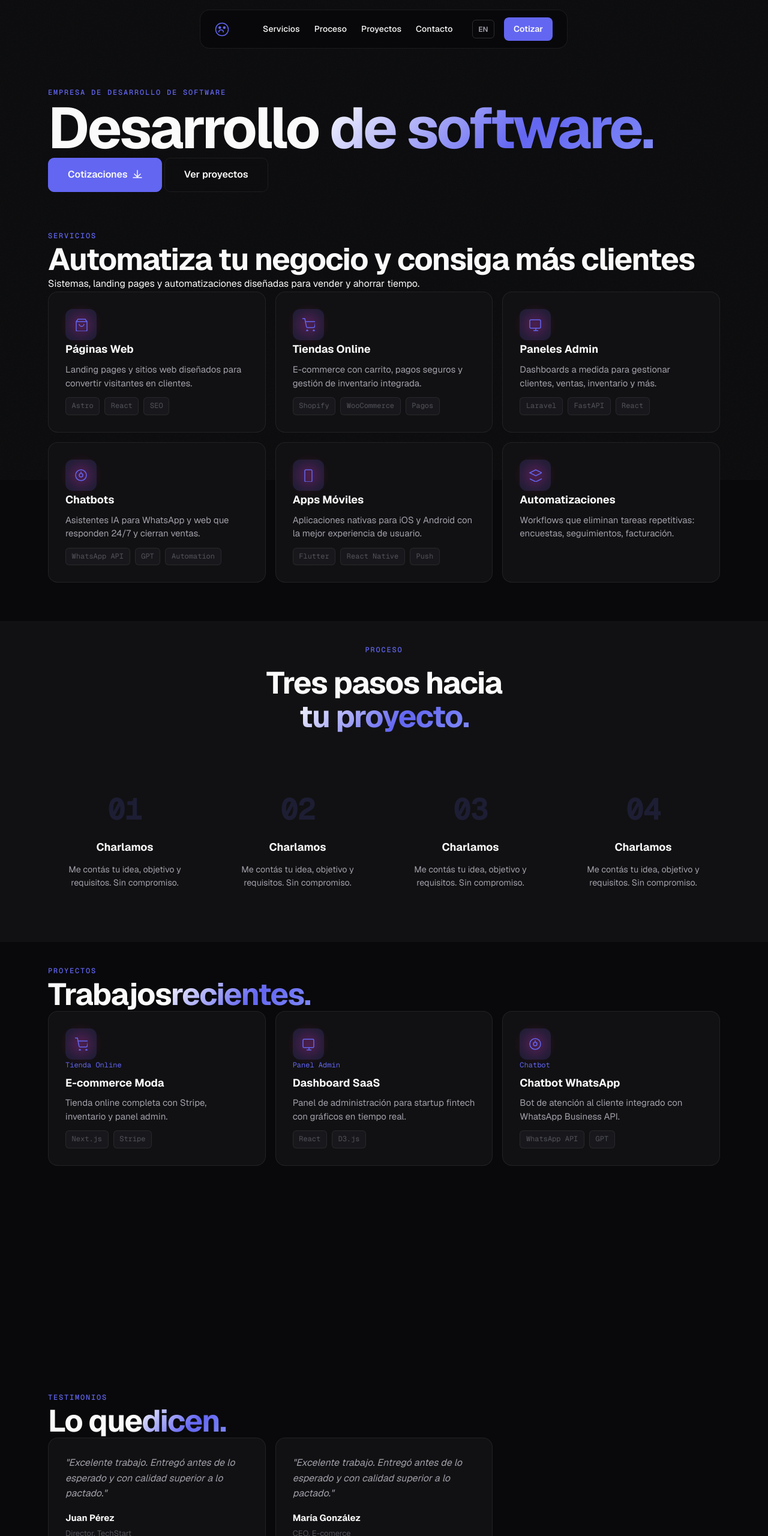
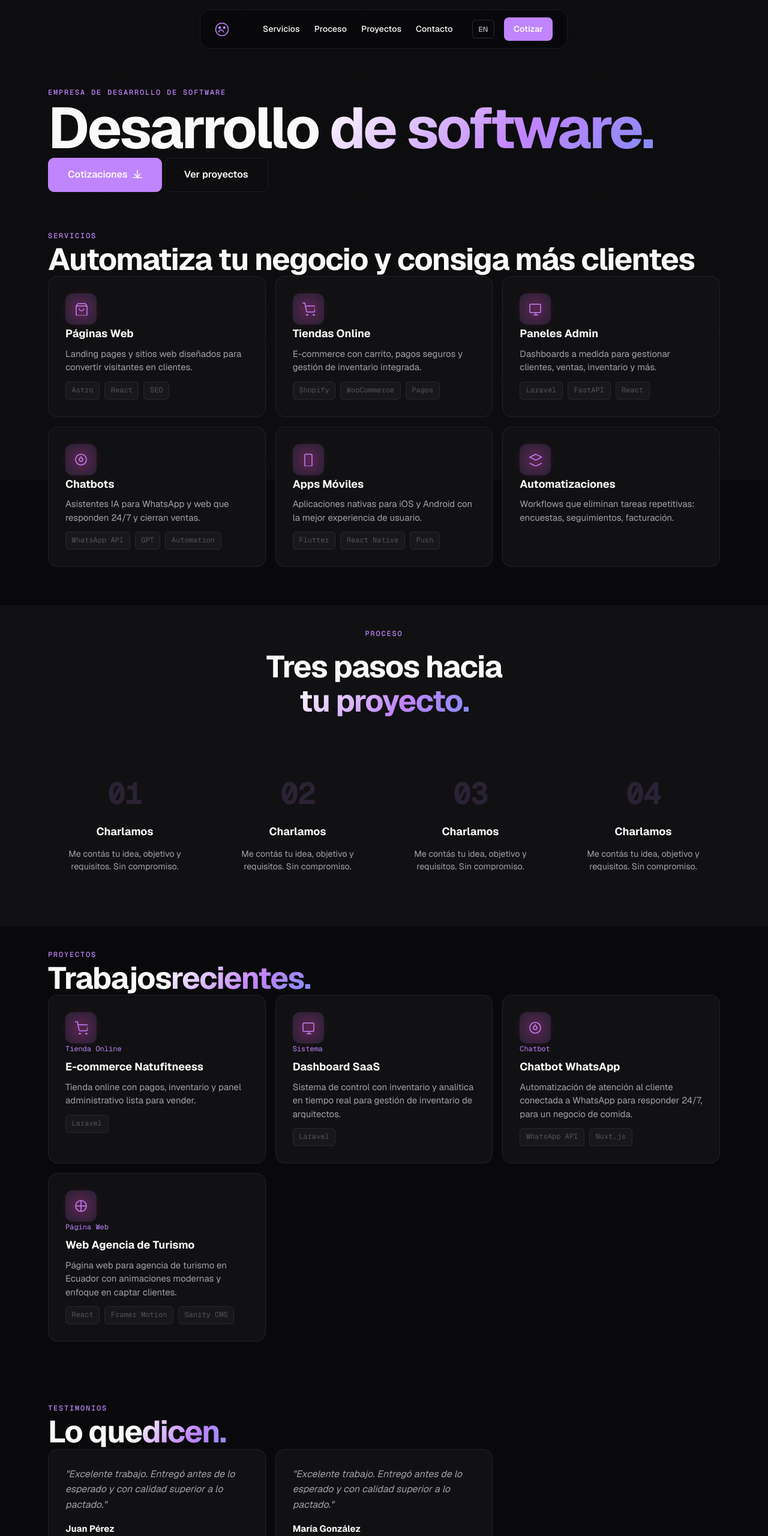
Before and after one commit to darkmariod/Astro, an Astro site in the folder Monkey Computer/: page / in a window 1280 px wide. Shown: the top 2560 px of the page at 60% size. Built offline with nearby package versions, Linux system fonts and the light colour scheme; Astro itself is replaced by a stand-in of ours.

Commit message:
update styles

```diff
--- a/Monkey Computer/src/components/landing/Projects.astro
+++ b/Monkey Computer/src/components/landing/Projects.astro
@@ -1,5 +1,5 @@
 ---
-// Proyectos - igual que Services
+
 ---
 
 <section class="projects section" id="proyectos">
@@ -12,7 +12,7 @@
     </div>
 
     <div class="bento">
-      <!-- E-commerce Moda -->
+      <!-- E-commerce  -->
       <a href="#contacto" class="card bento__card reveal">
         <div class="bento__card-inner">
           <div class="icon-glow" aria-hidden="true">
@@ -23,14 +23,13 @@
             </svg>
           </div>
           <div class="bento__card-text">
-            <span class="bento__card-category" data-i18n="projects.categoryStore">Tienda Online</span>
-            <h3 class="bento__card-title">E-commerce Moda</h3>
-            <p class="bento__card-desc" data-i18n="projects.desc1">
-              Tienda online completa con Stripe, inventario y panel admin.
+            <span class="bento__card-category">Tienda Online</span>
+            <h3 class="bento__card-title">E-commerce Natufitneess</h3>
+            <p class="bento__card-desc">
+              Tienda online con pagos, inventario y panel administrativo lista para vender.
             </p>
             <div class="bento__chips">
-              <span class="bento__agent-chip">Next.js</span>
-              <span class="bento__agent-chip">Stripe</span>
+              <span class="bento__agent-chip">Laravel</span>
             </div>
           </div>
         </div>
@@ -47,14 +46,13 @@
             </svg>
           </div>
           <div class="bento__card-text">
-            <span class="bento__card-category" data-i18n="projects.categoryAdmin">Panel Admin</span>
+            <span class="bento__card-category">Sistema</span>
             <h3 class="bento__card-title">Dashboard SaaS</h3>
-            <p class="bento__card-desc" data-i18n="projects.desc2">
-              Panel de administración para startup fintech con gráficos en tiempo real.
+            <p class="bento__card-desc">
+              Sistema de control con inventario y analítica en tiempo real para gestión de inventario de arquitectos.
             </p>
             <div class="bento__chips">
-              <span class="bento__agent-chip">React</span>
-              <span class="bento__agent-chip">D3.js</span>
+              <span class="bento__agent-chip">Laravel</span>
             </div>
           </div>
         </div>
@@ -71,18 +69,43 @@
             </svg>
           </div>
           <div class="bento__card-text">
-            <span class="bento__card-category" data-i18n="projects.categoryChatbot">Chatbot</span>
+            <span class="bento__card-category">Chatbot</span>
             <h3 class="bento__card-title">Chatbot WhatsApp</h3>
-            <p class="bento__card-desc" data-i18n="projects.desc3">
-              Bot de atención al cliente integrado con WhatsApp Business API.
+            <p class="bento__card-desc">
+              Automatización de atención al cliente conectada a WhatsApp para responder 24/7, para un negocio de comida.
             </p>
             <div class="bento__chips">
               <span class="bento__agent-chip">WhatsApp API</span>
-              <span class="bento__agent-chip">GPT</span>
+              <span class="bento__agent-chip">Nuxt.js</span>
             </div>
           </div>
         </div>
       </a>
+
+      <!-- Web Turismo -->
+      <a href="#contacto" class="card bento__card reveal reveal-delay-3">
+        <div class="bento__card-inner">
+          <div class="icon-glow" aria-hidden="true">
+            <svg width="22" height="22" viewBox="0 0 22 22" fill="none" stroke="currentColor" stroke-width="1.5">
+              <path d="M2 11h18M11 2v18"/>
+              <circle cx="11" cy="11" r="9"/>
+            </svg>
+          </div>
+          <div class="bento__card-text">
+            <span class="bento__card-category">Página Web</span>
+            <h3 class="bento__card-title">Web Agencia de Turismo</h3>
+            <p class="bento__card-desc">
+              Página web para agencia de turismo en Ecuador con animaciones modernas y enfoque en captar clientes.
+            </p>
+            <div class="bento__chips">
+              <span class="bento__agent-chip">React</span>
+              <span class="bento__agent-chip">Framer Motion</span>
+              <span class="bento__agent-chip">Sanity CMS</span>
+            </div>
+          </div>
+        </div>
+      </a>
+
     </div>
   </div>
 </section>
--- a/Monkey Computer/src/components/landing/Services.astro
+++ b/Monkey Computer/src/components/landing/Services.astro
@@ -9,13 +9,9 @@
       <h2 class="display-lg features__headline">
         <span data-i18n="services.headline">Automatiza tu negocio y consiga más clientes</span>
       </h2>
-      <p class="features__sub" data-i18n="services.sub">
-        Sistemas, landing pages y automatizaciones diseñadas para vender y ahorrar tiempo.
-      </p>
     </div>
 
     <div class="bento">
-      <!-- Páginas Web -->
       <div class="card bento__card reveal">
         <div class="bento__card-inner">
           <div class="icon-glow" aria-hidden="true">
@@ -27,9 +23,7 @@
           </div>
           <div class="bento__card-text">
             <h3 class="bento__card-title" data-i18n="services.items.paginasWeb.title">Páginas Web</h3>
-            <p class="bento__card-desc" data-i18n="services.items.paginasWeb.desc">
-              Landing pages y sitios web diseñados para convertir visitantes en clientes.
-            </p>
+            <p class="bento__card-desc" data-i18n="services.items.paginasWeb.desc">Landing pages y sitios web diseñados para convertir visitantes en clientes.</p>
             <div class="bento__chips">
               <span class="bento__agent-chip">Astro</span>
               <span class="bento__agent-chip">React</span>
--- a/Monkey Computer/src/components/react/Nav.jsx
+++ b/Monkey Computer/src/components/react/Nav.jsx
@@ -1,8 +1,8 @@
 import { AnimatePresence, motion, useScroll, useMotionValueEvent } from "framer-motion";
 import { useEffect, useState, useRef } from "react";
 
-// Default translations
-const defaultLinks = {
+// Simple links without query params - smooth scroll works naturally
+const links = {
   es: [
     { href: "#servicios", text: "Servicios" },
     { href: "#proceso", text: "Proceso" },
@@ -17,7 +17,7 @@ const defaultLinks = {
   ]
 };
 
-const defaultCta = { es: "Cotizar", en: "Quote" };
+const ctaTexts = { es: "Cotizar", en: "Quote" };
 
 export default function Nav() {
   const { scrollY, scrollYProgress } = useScroll();
@@ -30,7 +30,6 @@ export default function Nav() {
     const currentScrollY = scrollY.get();
     const scrollDiff = currentScrollY - lastScrollY.current;
 
-    // Hide when scrolled down, show when scrolling up
     if (scrollDiff > 0 && currentScrollY > 50) {
       setIsHidden(true);
     } else if (scrollDiff < 0) {
@@ -52,8 +51,8 @@ export default function Nav() {
     window.location.href = url.toString();
   };
 
-  const links = defaultLinks[currentLang] || defaultLinks.es;
-  const ctaText = defaultCta[currentLang] || defaultCta.es;
+  const currentLinks = links[currentLang] || links.es;
+  const ctaText = ctaTexts[currentLang] || ctaTexts.es;
 
   return (
     <AnimatePresence mode="sync">
@@ -78,14 +77,14 @@ export default function Nav() {
           exit={{ opacity: 0, scale: 0.8, x: -10 }}
           transition={{ duration: 0.3 }}
         >
-          <circle cx="16" cy="16" r="14" stroke="#6366f1" strokeWidth="2"/>
-          <circle cx="11" cy="12" r="3" fill="#6366f1"/>
-          <circle cx="21" cy="12" r="3" fill="#6366f1"/>
-          <path d="M9 22c0-3 2-5 5-5s5 2 5 5" stroke="#6366f1" strokeWidth="2" strokeLinecap="round"/>
+          <circle cx="16" cy="16" r="14" stroke="#c084fc" strokeWidth="2"/>
+          <circle cx="11" cy="12" r="3" fill="#c084fc"/>
+          <circle cx="21" cy="12" r="3" fill="#c084fc"/>
+          <path d="M9 22c0-3 2-5 5-5s5 2 5 5" stroke="#c084fc" strokeWidth="2" strokeLinecap="round"/>
         </motion.svg>
 
         <motion.ul layout className="nav-react-links">
-          {links.map((link) => (
+          {currentLinks.map((link) => (
             <motion.li key={link.href} className="nav-react-list__item">
               <a href={link.href} className="nav-react-link">
                 {link.text}
--- a/Monkey Computer/src/pages/index.astro
+++ b/Monkey Computer/src/pages/index.astro
@@ -45,6 +45,11 @@ import Footer from '../components/landing/Footer.astro';
         }
       })();
     </script>
+    <style is:global>
+      html {
+        scroll-behavior: smooth;
+      }
+    </style>
   </head>
   <body class="landing-body">
     <Nav client:load />
@@ -79,10 +84,14 @@ import Footer from '../components/landing/Footer.astro';
           var key = el.getAttribute('data-i18n');
           var keys = key.split('.');
           var val = t;
-          for (var i = 0; i < keys.length; i++) {
-            val = val[keys[i]];
+          try {
+            for (var i = 0; i < keys.length; i++) {
+              val = val[keys[i]];
+            }
+            if (val) el.textContent = val;
+          } catch(e) {
+            console.log('Translation error for key:', key);
           }
-          if (val) el.textContent = val;
         });
 
         var metaDesc = document.querySelector('meta[name="description"]');
--- a/Monkey Computer/src/scripts/main.js
+++ b/Monkey Computer/src/scripts/main.js
@@ -50,7 +50,7 @@ const addSkipLink = () => {
   skip.className = 'skip-link';
   skip.textContent = 'Saltar al contenido';
   skip.style.cssText =
-    'position:fixed;top:-100%;left:1rem;z-index:9999;padding:0.5rem 1rem;background:#6366f1;color:#fff;border-radius:6px;font-weight:600;transition:top 0.2s';
+    'position:fixed;top:-100%;left:1rem;z-index:9999;padding:0.5rem 1rem;background:#c084fc;color:#fff;border-radius:6px;font-weight:600;transition:top 0.2s';
   skip.addEventListener('focus', () => { skip.style.top = '1rem'; });
   skip.addEventListener('blur', () => { skip.style.top = '-100%'; });
   document.body.prepend(skip);
--- a/Monkey Computer/src/styles/components/nav-react.css
+++ b/Monkey Computer/src/styles/components/nav-react.css
@@ -61,7 +61,7 @@
   display: inline-flex;
   align-items: center;
   padding: 0.5rem 1rem;
-  background: #6366f1;
+  background: #c084fc;
   color: #fff;
   border-radius: 8px;
   font-family: 'Geist', sans-serif;
@@ -99,7 +99,8 @@
 
 @media (max-width: 600px) {
   .nav-react-container {
-    width: 90%;
+    width: 95%;
+    max-width: 360px;
     flex-wrap: wrap;
     gap: 0.75rem;
     padding-inline: 1rem;
@@ -107,7 +108,7 @@
   }
 
   .nav-react-links {
-    gap: 1.5rem;
+    gap: 1rem;
     order: 2;
     width: 100%;
     justify-content: center;
@@ -124,3 +125,10 @@
     margin-left: auto;
   }
 }
+
+@media (max-width: 400px) {
+  .nav-react-links {
+    gap: 0.75rem;
+    font-size: 0.75rem;
+  }
+}
--- a/Monkey Computer/src/styles/components/process.css
+++ b/Monkey Computer/src/styles/components/process.css
@@ -54,5 +54,6 @@
 @media (max-width: 500px) {
   .process__steps {
     grid-template-columns: 1fr;
+    gap: 1rem;
   }
 }
--- a/Monkey Computer/src/styles/components/projects.css
+++ b/Monkey Computer/src/styles/components/projects.css
@@ -18,3 +18,9 @@
   margin-top: 1rem;
   color: var(--text-primary);
 }
+
+@media (max-width: 500px) {
+  .bento {
+    gap: 1rem;
+  }
+}
--- a/Monkey Computer/src/styles/landing.css
+++ b/Monkey Computer/src/styles/landing.css
@@ -8,12 +8,12 @@
   --bg-surface: #111113;
   --bg-elevated: #18181c;
   --border-subtle: rgba(255, 255, 255, 0.07);
-  --border-glow: rgba(99, 102, 241, 0.35);
+  --border-glow: rgba(192, 132, 252, 0.35);
 
-  --accent: #6366f1;
-  --accent-soft: rgba(99, 102, 241, 0.15);
-  --accent-glow: rgba(99, 102, 241, 0.25);
-  --accent-glow-strong: rgba(99, 102, 241, 0.45);
+  --accent: #c084fc;
+  --accent-soft: rgba(192, 132, 252, 0.15);
+  --accent-glow: rgba(192, 132, 252, 0.25);
+  --accent-glow-strong: rgba(192, 132, 252, 0.45);
 
   --text-primary: #fafafa;
   --text-secondary: #a1a1aa;
@@ -31,8 +31,8 @@
 
   /* Shadows */
   --shadow-card: 0 1px 3px rgba(0,0,0,0.5), 0 8px 32px rgba(0,0,0,0.3);
-  --shadow-glow: 0 0 40px rgba(99, 102, 241, 0.2), 0 0 80px rgba(99, 102, 241, 0.08);
-  --shadow-glow-strong: 0 0 60px rgba(99, 102, 241, 0.35), 0 0 120px rgba(99, 102, 241, 0.12);
+  --shadow-glow: 0 0 40px rgba(192, 132, 252, 0.2), 0 0 80px rgba(192, 132, 252, 0.08);
+  --shadow-glow-strong: 0 0 60px rgba(192, 132, 252, 0.35), 0 0 120px rgba(192, 132, 252, 0.12);
   --shadow-elevated: 0 4px 6px rgba(0,0,0,0.4), 0 20px 60px rgba(0,0,0,0.5);
 }
 
@@ -145,7 +145,7 @@ body.landing-body {
 /* GRADIENT TEXT */
 
 .gradient-text {
-  background: linear-gradient(135deg, #ffffff 0%, #6366f1 60%, #818cf8 100%);
+  background: linear-gradient(135deg, #ffffff 0%, #c084fc 60%, #818cf8 100%);
   -webkit-background-clip: text;
   -webkit-text-fill-color: transparent;
   background-clip: text;
```
Also changed, not shown: Monkey Computer/src/components/landing/Footer.astro (+4 -4 lines), Monkey Computer/src/styles/components/footer.css (+11 -0 lines), Monkey Computer/src/styles/components/page.css (+5 -5 lines), Monkey Computer/src/styles/components/services.css (+7 -1 lines), Monkey Computer/src/components/landing/Hero.astro (line endings or trailing spaces), 7 other files.
